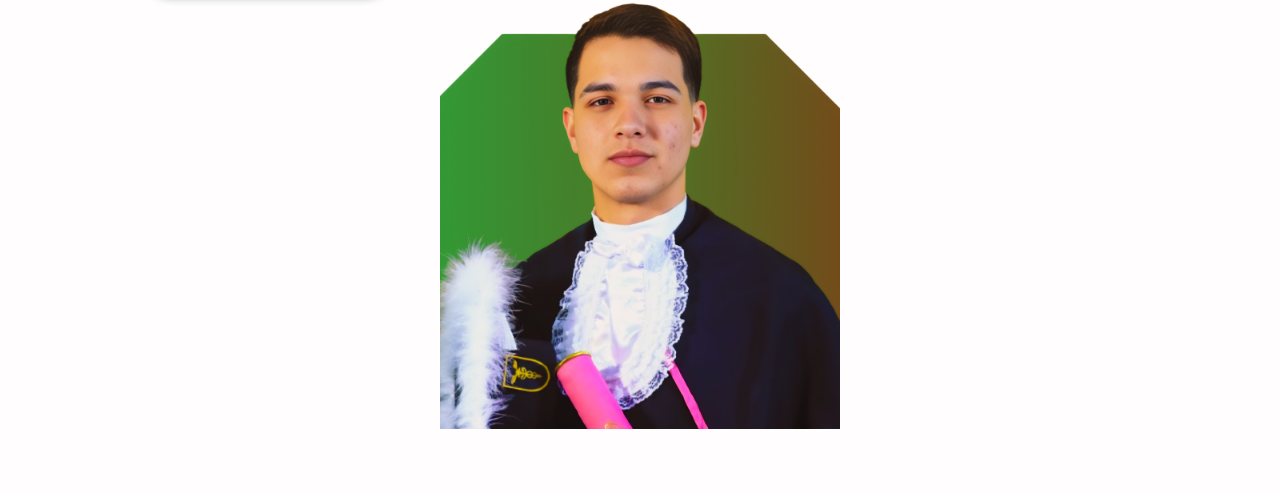
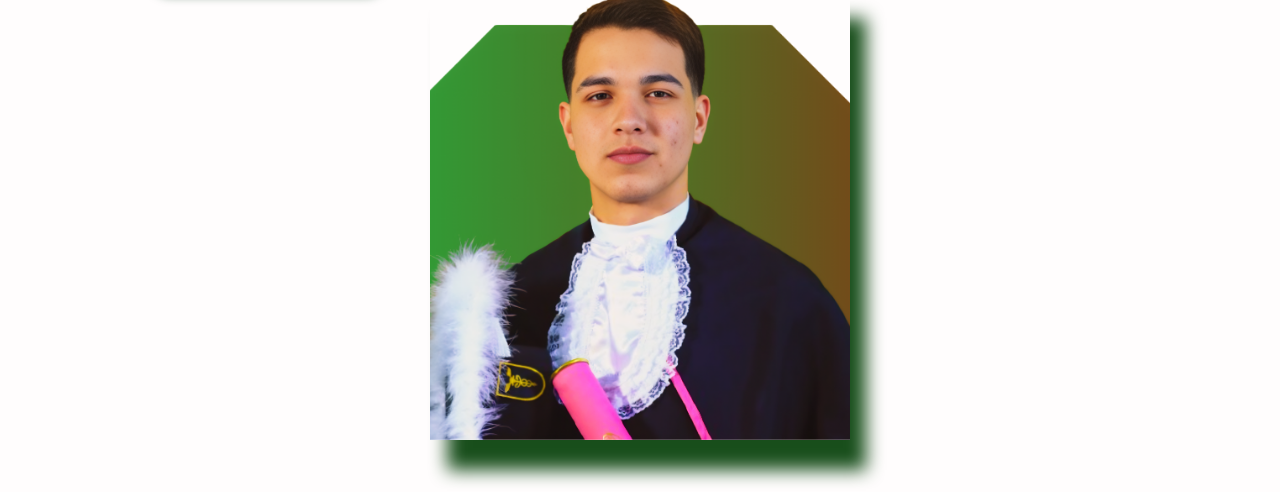
Before and after one commit to Cauanmguerreiro/portifolio, a plain HTML site: page index.html in a window 1280 px wide. In both pictures the pointer is over the picture 640 px from the left and 521 px from the top of the page. Shown: the part 308-800 px from the top of the page. Drawn offline with nearby package versions, Linux system fonts and the light colour scheme.

Commit message:
box-shadow img-topo-site

```diff
--- a/style.css
+++ b/style.css
@@ -18,6 +18,14 @@ body {
     grid-template-rows: repeat(2, 100px);
 }
 
+.img-topo-site img{
+    width: 300px;
+    transition: transform 1.0s ease, box-shadow 0.2s ease;
+}
+.img-topo-site img:hover{
+    transform: scale(1.05);
+    box-shadow: 16px 30px 16px #184e1b; /* Sombra mais intensa */
+}
 .flex {
     display: flex;
 }
```
